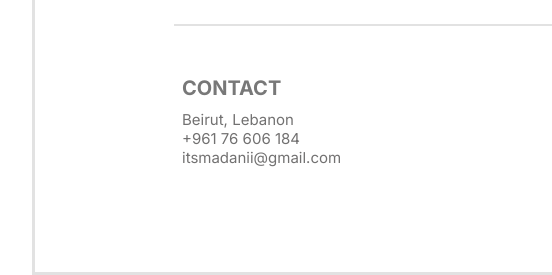
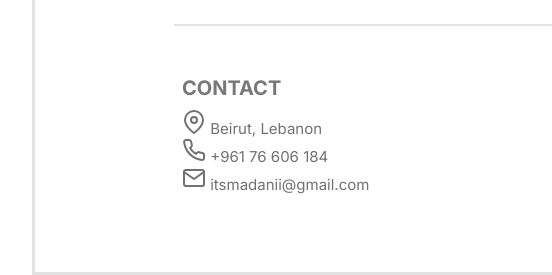
Before and after one commit to jacobmadani/CV-Assignment, a plain HTML site: page index.html in a window 1280 px wide. Shown: the part 1480-1755 px from the top of the page, 108-660 px from the left. Drawn offline with nearby package versions, Linux system fonts and the light colour scheme.

Commit message:
final version

```diff
--- a/index.html
+++ b/index.html
@@ -134,12 +134,15 @@
         <h3 class="title">Contact</h3>
         <div class="contact_info">
           <p class="description">
-            Beirut, Lebanon
+            <i data-feather="map-pin"></i>
+            <span>Beirut, Lebanon</span>
           </p>
-          <p>
-            <a href="tel:+96176606184" class="description" >+961 76 606 184
-            </a></p>
+          <p><a href="tel:+96176606184" class="description">
+            <i data-feather="phone"></i>
+            <span>+961 76 606 184</span>
+          </a></p>
           <a href="mailto:itsmadanii@gmail.com" target="_blank" class="description">
+            <i data-feather="mail"></i>
             <span>itsmadanii@gmail.com</span>
           </a>
         </div>
```
